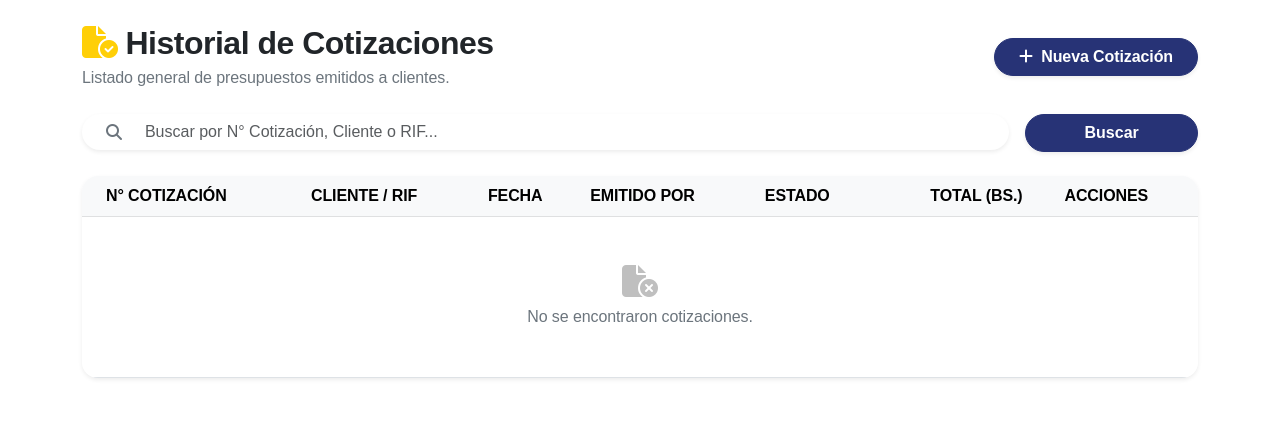
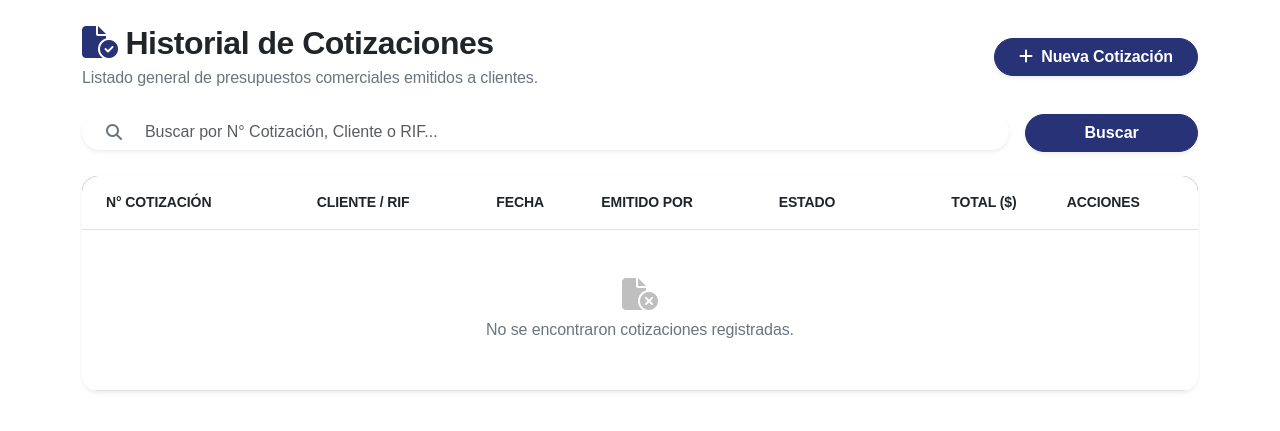
Before and after one commit to christian2195/CRM_VP, a Django app: page /facturacion/cotizaciones/ in a window 1280 px wide. Shown: the part 122-553 px from the top of the page. Run offline with Django 4.2, Linux system fonts and the light colour scheme; the visitor is signed in with stand-in values (Sample User, id 1); data comes from the database, SQL or seed files in the repository; data that the repository does not hold is empty; some web fonts are replaced.

Commit message:
Update HTML structure and content for quotes list

```diff
--- a/templates/facturacion/lista_cotizaciones.html
+++ b/templates/facturacion/lista_cotizaciones.html
@@ -1,10 +1,13 @@
 {% extends 'base.html' %}
+{% load l10n %}
 
 {% block content %}
 <div class="row mb-4 align-items-center">
     <div class="col-md-7">
-        <h2 class="fw-bold mb-1" style="letter-spacing: -0.5px;"><i class="fa-solid fa-file-circle-check text-warning me-2"></i>Historial de Cotizaciones</h2>
-        <p class="text-secondary mb-0">Listado general de presupuestos emitidos a clientes.</p>
+        <h2 class="fw-bold mb-1" style="letter-spacing: -0.5px;">
+            <i class="fa-solid fa-file-circle-check text-primary me-2"></i>Historial de Cotizaciones
+        </h2>
+        <p class="text-secondary mb-0">Listado general de presupuestos comerciales emitidos a clientes.</p>
     </div>
     <div class="col-md-5 text-md-end mt-3 mt-md-0">
         <!-- BOTÓN PARA CREAR NUEVA COTIZACIÓN -->
@@ -31,15 +34,15 @@
     <div class="card-body p-0">
         <div class="table-responsive">
             <table class="table table-hover align-middle mb-0">
-                <thead class="table-light text-uppercase fs-7 text-secondary">
+                <thead class="bg-primary text-white text-uppercase small">
                     <tr>
-                        <th class="ps-4">N° Cotización</th>
-                        <th>Cliente / RIF</th>
-                        <th>Fecha</th>
-                        <th>Emitido Por</th>
-                        <th>Estado</th>
-                        <th class="text-end">Total (Bs.)</th>
-                        <th class="text-center pe-4">Acciones</th>
+                        <th class="ps-4 py-3">N° Cotización</th>
+                        <th class="py-3">Cliente / RIF</th>
+                        <th class="py-3">Fecha</th>
+                        <th class="py-3">Emitido Por</th>
+                        <th class="py-3">Estado</th>
+                        <th class="text-end py-3">Total ($)</th>
+                        <th class="text-center py-3 pe-4">Acciones</th>
                     </tr>
                 </thead>
                 <tbody>
@@ -47,7 +50,7 @@
                     <tr>
                         <td class="ps-4 fw-bold text-primary">#VP-{{ cot.id }}</td>
                         <td>
-                            <div class="fw-semibold text-dark text-truncate" style="max-width: 200px;" title="{{ cot.cliente.nombre_razon_social }}">
+                            <div class="fw-semibold text-dark text-truncate" style="max-width: 220px;" title="{{ cot.cliente.nombre_razon_social }}">
                                 {{ cot.cliente.nombre_razon_social }}
                             </div>
                             <small class="text-secondary font-monospace">{{ cot.cliente.tipo_documento }}-{{ cot.cliente.identificacion }}</small>
@@ -60,32 +63,38 @@
                         </td>
                         <td>
                             {% if cot.estado == 'F' %}
-                                <span class="badge bg-success bg-opacity-10 text-success border border-success-subtle rounded-pill px-2">Facturada</span>
+                                <span class="badge bg-success bg-opacity-10 text-success border border-success-subtle rounded-pill px-3 py-1">Facturada</span>
                             {% elif cot.estado == 'A' %}
-                                <span class="badge bg-danger bg-opacity-10 text-danger border border-danger-subtle rounded-pill px-2">Anulada</span>
+                                <span class="badge bg-danger bg-opacity-10 text-danger border border-danger-subtle rounded-pill px-3 py-1">Anulada</span>
                             {% else %}
-                                <span class="badge bg-warning bg-opacity-10 text-warning border border-warning-subtle rounded-pill px-2">Pendiente</span>
+                                <span class="badge bg-warning bg-opacity-25 text-dark border border-warning rounded-pill px-3 py-1">Pendiente</span>
                             {% endif %}
                         </td>
-                        <td class="text-end font-monospace fw-semibold">Bs. {{ cot.total|floatformat:2 }}</td>
+                        <td class="text-end font-monospace fw-semibold">$ {{ cot.total|floatformat:"2g" }}</td>
                         <td class="text-center pe-4">
-                            <div class="btn-group shadow-sm rounded-pill bg-light p-1" role="group">
-                                <!-- Botón PDF -->
-                                <a href="{% url 'imprimir_cotizacion' cot.id %}" target="_blank" class="btn btn-sm btn-white rounded-pill px-2 py-0" title="PDF Cotización">
-                                    <i class="fa-solid fa-file-pdf text-danger"></i>
+                            <div class="btn-group shadow-sm" role="group">
+                                <!-- Botón PDF Cotización -->
+                                <a href="{% url 'imprimir_cotizacion' cot.id %}" target="_blank" class="btn btn-sm btn-outline-danger" title="Descargar Presupuesto PDF">
+                                    <i class="fa-solid fa-file-pdf"></i>
                                 </a>
 
-                                <!-- Botón Generar Factura (Solo si no está facturada) -->
+                                <!-- Botón Generar Factura (Si está pendiente) o Ver Facturas (Si ya está facturada) -->
                                 {% if cot.estado != 'F' %}
-                                <a href="{% url 'generar_factura' cot.id %}" class="btn btn-sm btn-white rounded-pill px-2 py-0" title="Generar Factura">
-                                    <i class="fa-solid fa-file-invoice text-warning"></i>
-                                </a>
+                                    <a href="{% url 'generar_factura' cot.id %}" class="btn btn-sm btn-warning fw-bold text-dark px-2" title="Emitir Factura Fiscal">
+                                        <i class="fa-solid fa-file-invoice me-1"></i> Facturar
+                                    </a>
+                                    <!-- Botón Eliminar Cotización -->
+                                    <a href="{% url 'eliminar_cotizacion' cot.id %}" class="btn btn-sm btn-outline-secondary" title="Eliminar Cotización" onclick="return confirm('¿Estás seguro de que deseas eliminar la cotización VP-{{ cot.id }}? Si tenía vehículos apartados, volverán a estar disponibles.');">
+                                        <i class="fa-solid fa-trash-can text-danger"></i>
+                                    </a>
+                                {% elif cot.factura %}
+                                    <a href="{% url 'imprimir_factura' cot.factura.id %}" target="_blank" class="btn btn-sm btn-outline-primary" title="Factura Forma Libre (Bs.)">
+                                        <i class="fa-solid fa-print"></i>
+                                    </a>
+                                    <a href="{% url 'imprimir_factura_dolares' cot.factura.id %}" target="_blank" class="btn btn-sm btn-outline-info" title="Factura en Dólares ($)">
+                                        <i class="fa-solid fa-dollar-sign"></i>
+                                    </a>
                                 {% endif %}
-
-                                <!-- Botón Eliminar / Anular Cotización -->
-                                <a href="{% url 'eliminar_cotizacion' cot.id %}" class="btn btn-sm btn-white rounded-pill px-2 py-0" title="Eliminar Cotización" onclick="return confirm('¿Estás seguro de que deseas eliminar la cotización VP-{{ cot.id }}? Si tenía vehículos apartados, volverán a estar disponibles.');">
-                                    <i class="fa-solid fa-trash-can text-danger"></i>
-                                </a>
                             </div>
                         </td>
                     </tr>
@@ -93,7 +102,7 @@
                     <tr>
                         <td colspan="7" class="text-center py-5 text-secondary">
                             <i class="fa-solid fa-file-circle-xmark fs-2 mb-2 d-block text-black-50 opacity-50"></i>
-                            No se encontraron cotizaciones.
+                            No se encontraron cotizaciones registradas.
                         </td>
                     </tr>
                     {% endfor %}
```
